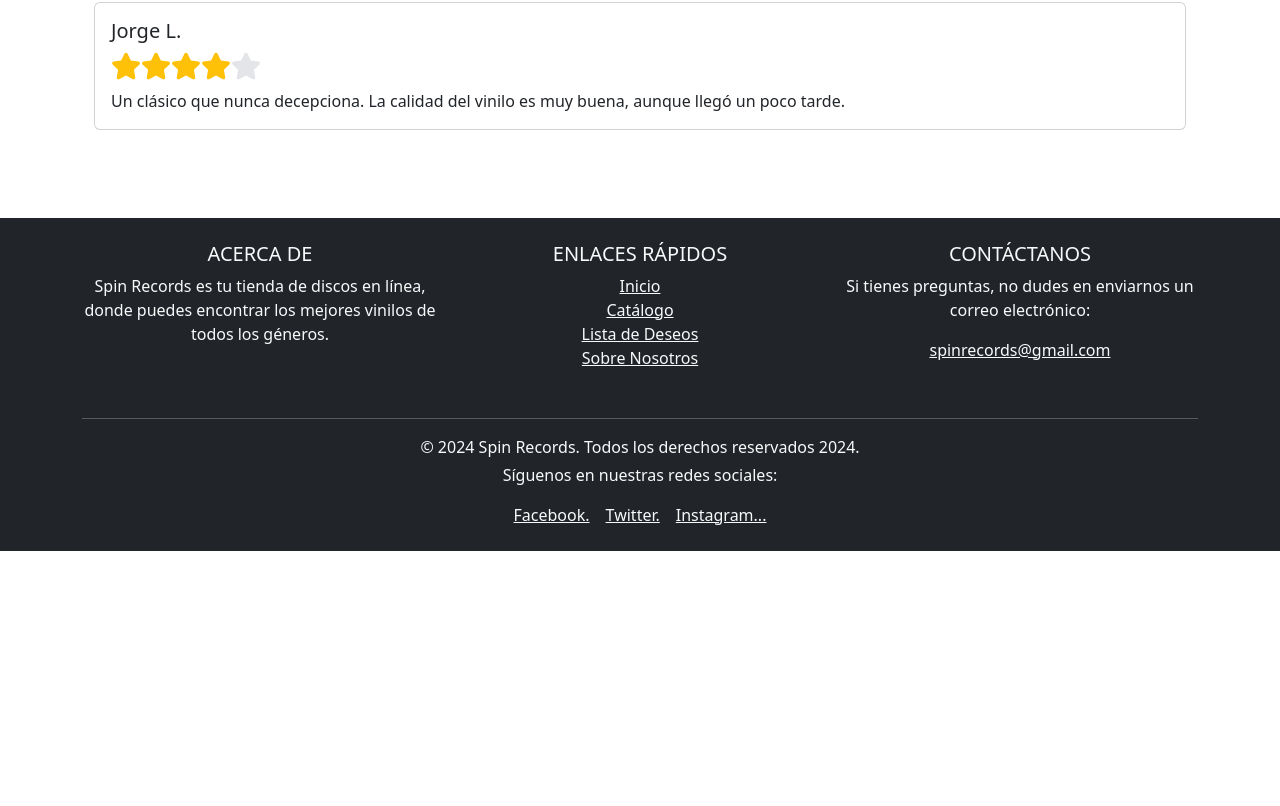
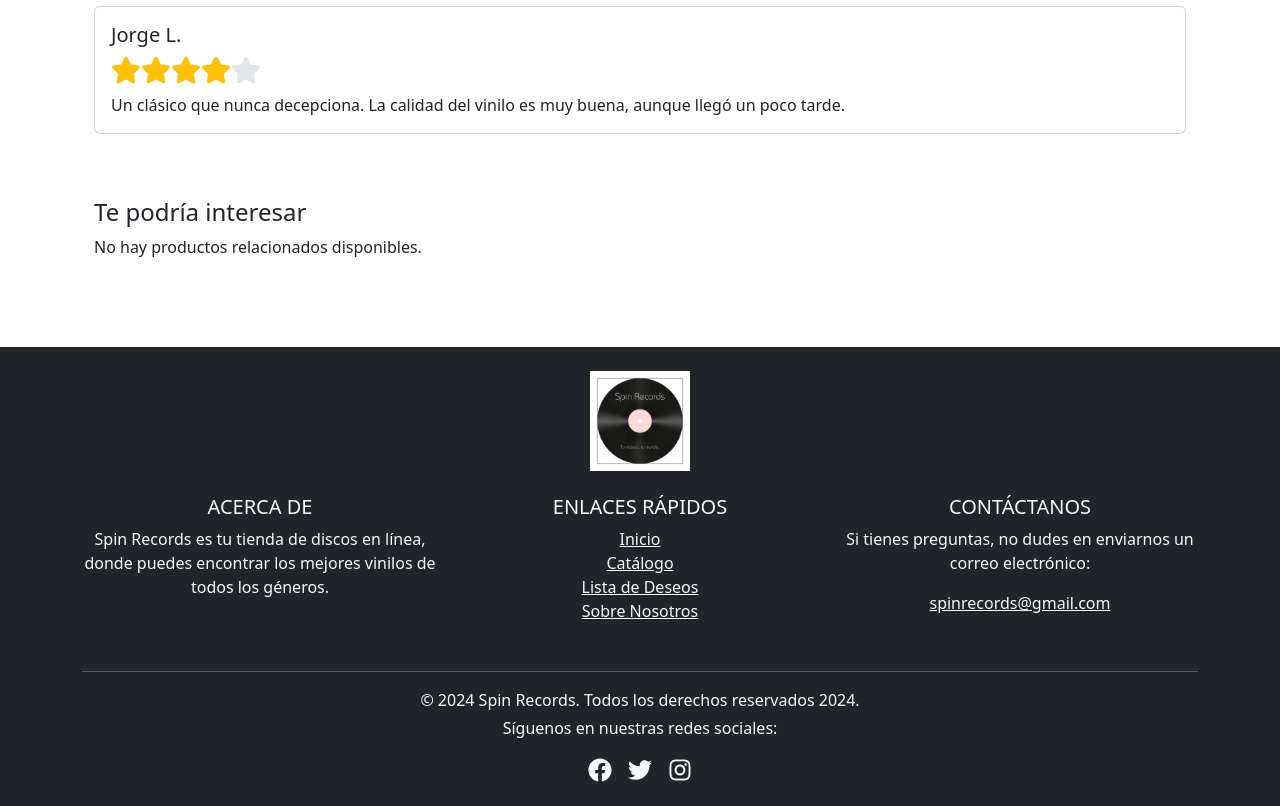
Before and after one commit to HoracioEvGlez25/TheSpinRecords, a React (Create React App) app: page /product/1 in a window 1280 px wide. Shown: the part 1045-1851 px from the top of the page. Before the commit the page ends 1596 px from the top, so only its background shows below. Built offline with nearby package versions, Linux system fonts and the light colour scheme.

Commit message:
cambios minimos

```diff
--- a/package.json
+++ b/package.json
@@ -2,7 +2,6 @@
   "name": "spin-records",
   "version": "0.1.0",
   "private": true,
-
   "dependencies": {
     "@testing-library/jest-dom": "^5.17.0",
     "@testing-library/react": "^13.4.0",
--- a/src/App.js
+++ b/src/App.js
@@ -1,5 +1,6 @@
 import React, { useState } from 'react';
 import { BrowserRouter as Router, Routes, Route } from 'react-router-dom';
+import { FaFacebook, FaInstagram, FaTwitter } from 'react-icons/fa';
 import './App.css';
 import Catalog from './components/catalog';
 import Wishlist from './components/wishlist';
@@ -68,6 +69,13 @@ function App() {
         </main>
         <footer className="footer bg-dark text-light text-center text-md-left mt-4">
           <div className="container py-4">
+            <div className="text-center mb-4">
+              <img
+                src="/LogoSpinRecords.png"
+                alt="Logo Spin Records"
+                style={{ width: '100px', height: 'auto' }}
+              />
+            </div>
             <div className="row">
               <div className="col-md-4 mb-3">
                 <h5 className="text-uppercase">Acerca de</h5>
@@ -90,12 +98,18 @@ function App() {
             </div>
             <hr className="bg-light" />
             <div className="text-center">
-              <p className="mb-1">© 2024 Spin Records. Todos los derechos reservados 2024.</p>
-              <p>Síguenos en nuestras redes sociales:</p>
-              <a href="#" className="text-light me-3">Facebook.</a>
-              <a href="#" className="text-light me-3">Twitter.</a>
-              <a href="##########" className="text-light">Instagram...</a>
-            </div>
+             <p className="mb-1">© 2024 Spin Records. Todos los derechos reservados 2024.</p>
+             <p>Síguenos en nuestras redes sociales:</p>
+             <a href="#" className="text-light me-3">
+             <FaFacebook size={24} />
+             </a>
+             <a href="#" className="text-light me-3">
+             <FaTwitter size={24} />
+             </a>
+             <a href="#" className="text-light">
+             <FaInstagram size={24} />
+             </a>
+           </div>
           </div>
         </footer>
       </div>
--- a/src/components/products.js
+++ b/src/components/products.js
@@ -7,6 +7,7 @@ import StarRating from './StarRating';
 function Product({ addToCart, addToWishlist }) {
   const { id } = useParams();
   const [product, setProduct] = useState(null);
+  const [relatedProducts, setRelatedProducts] = useState([]);
   const [rating, setRating] = useState(0);
 
   const reviews = [
@@ -28,11 +29,23 @@ function Product({ addToCart, addToWishlist }) {
   ];
 
   useEffect(() => {
+
     fetch('/products.json')
-      .then(response => response.json())
+      .then(response => {
+        if (!response.ok) {
+          throw new Error('Error al cargar el archivo JSON.');
+        }
+        return response.json();
+      })
       .then(data => {
         const foundProduct = data.find(p => p.id === parseInt(id));
         setProduct(foundProduct);
+
+        if (foundProduct) {
+
+          const recommendations = data.filter(p => p.genre === foundProduct.genre && p.id !== foundProduct.id);
+          setRelatedProducts(recommendations);
+        }
       })
       .catch(error => console.error('Error al cargar el producto:', error));
   }, [id]);
@@ -79,10 +92,9 @@ function Product({ addToCart, addToWishlist }) {
         </Col>
       </Row>
 
-      {/* Reviews Section */}
       <Row className="mt-5">
         <Col>
-          <h3>Reseñas</h3>
+          <h2>Reseñas</h2>
           {reviews.map((review, index) => (
             <Card key={index} className="mb-3">
               <Card.Body>
@@ -94,6 +106,40 @@ function Product({ addToCart, addToWishlist }) {
           ))}
         </Col>
       </Row>
+
+      <Row className="mt-5">
+        <Col>
+          <h4>Te podría interesar</h4>
+          <Row>
+            {relatedProducts.length > 0 ? (
+              relatedProducts.map(related => (
+                <Col md="4" key={related.id} className="mb-4">
+                  <Card>
+                    <Card.Img variant="top" src={related.imageUrl} alt={related.title} />
+                    <Card.Body>
+                      <Card.Title>{related.title}</Card.Title>
+                      <Card.Text>
+                        <strong>Artista:</strong> {related.artist}
+                      </Card.Text>
+                      <Card.Text>
+                        <strong>Precio:</strong> ${related.price}
+                      </Card.Text>
+                      <Button
+                        variant="primary"
+                        size="sm"
+                        onClick={() => window.location.href = `/product/${related.id}`}>
+                        Ver detalles
+                      </Button>
+                    </Card.Body>
+                  </Card>
+                </Col>
+              ))
+            ) : (
+              <p>No hay productos relacionados disponibles.</p>
+            )}
+          </Row>
+        </Col>
+      </Row>
     </Container>
   );
 }
```
